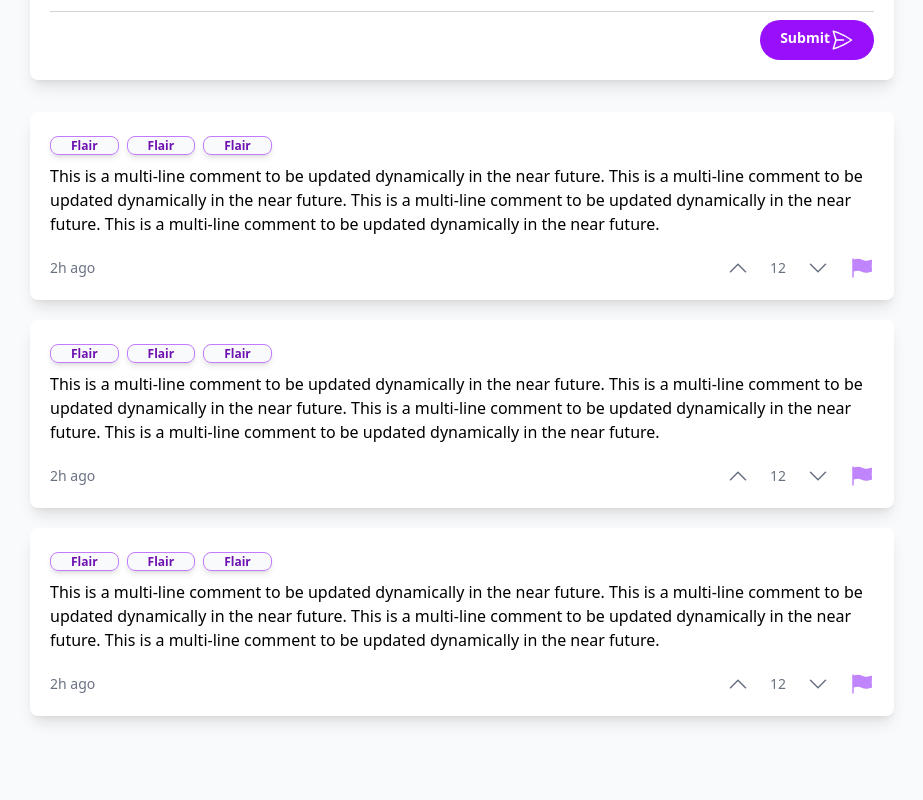
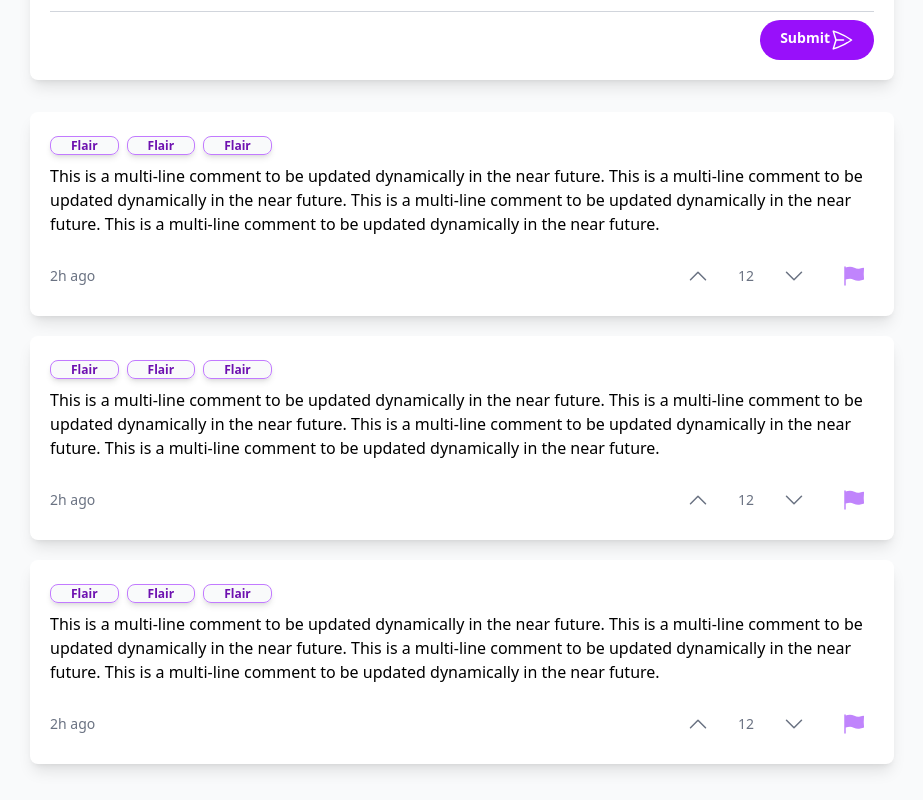
Before and after one commit to cs467-spring2025-discussion-app/capstone-discussion-app, a React (Vite) app in the folder frontend/: page / in a window 1280 px wide. Shown: the part 1229-2029 px from the top of the page, without its empty margins (178-1101 px from the left). Before the commit the page ends 1981 px from the top, so only its background shows below. Built offline with nearby package versions, Linux system fonts and the light colour scheme.

Commit message:
style: expand chevron click targets with padding

```diff
--- a/frontend/src/components/DisccusionComment.jsx
+++ b/frontend/src/components/DisccusionComment.jsx
@@ -11,19 +11,26 @@ export default function DiscussionComment() {
             <div className='w-full flex justify-between items-center text-sm text-gray-500 my-5 pr-5'>
                 <div className=''>2h ago</div>
                 <div className='flex items-center gap-5'>
-                    <svg xmlns="http://www.w3.org/2000/svg" fill="none" viewBox="0 0 24 24" strokeWidth={1.5} stroke="currentColor" className="size-6">
-                    <path className='cursor-pointer' strokeLinecap="round" strokeLinejoin="round" d="m4.5 15.75 7.5-7.5 7.5 7.5" />
-                    </svg>
+                    <button className="p-2 rounded hover:bg-gray-100">
+                        <svg xmlns="http://www.w3.org/2000/svg" fill="none" viewBox="0 0 24 24" strokeWidth={1.5} stroke="currentColor" className="size-6">
+                        <path strokeLinecap="round" strokeLinejoin="round" d="m4.5 15.75 7.5-7.5 7.5 7.5" />
+                        </svg>
+                    </button>
+
                     <p>12</p>
-                    <svg xmlns="http://www.w3.org/2000/svg" fill="none" viewBox="0 0 24 24" strokeWidth={1.5} stroke="currentColor" className="size-6">
-                    <path className='cursor-pointer' strokeLinecap="round" strokeLinejoin="round" d="m19.5 8.25-7.5 7.5-7.5-7.5" />
-                    </svg>
-                    <svg xmlns="http://www.w3.org/2000/svg" viewBox="0 0 24 24" fill="#c084fc" class="size-6">
-                    <path className='cursor-pointer' fill-rule="evenodd" d="M3 2.25a.75.75 0 0 1 .75.75v.54l1.838-.46a9.75 9.75 0 0 1 6.725.738l.108.054A8.25 8.25 0 0 0 18 4.524l3.11-.732a.75.75 0 0 1 .917.81 47.784 47.784 0 0 0 .005 10.337.75.75 0 0 1-.574.812l-3.114.733a9.75 9.75 0 0 1-6.594-.77l-.108-.054a8.25 8.25 0 0 0-5.69-.625l-2.202.55V21a.75.75 0 0 1-1.5 0V3A.75.75 0 0 1 3 2.25Z" clip-rule="evenodd" />
-                    </svg>
-                </div>
 
+                    <button className="p-2 rounded hover:bg-gray-100">
+                        <svg xmlns="http://www.w3.org/2000/svg" fill="none" viewBox="0 0 24 24" strokeWidth={1.5} stroke="currentColor" className="size-6">
+                        <path strokeLinecap="round" strokeLinejoin="round" d="m19.5 8.25-7.5 7.5-7.5-7.5" />
+                        </svg>
+                    </button>
 
+                    <button className="p-2 rounded hover:bg-gray-100">
+                        <svg xmlns="http://www.w3.org/2000/svg" viewBox="0 0 24 24" fill="#c084fc" className="size-6">
+                        <path fillRule="evenodd" d="M3 2.25a.75.75 0 0 1 .75.75v.54l1.838-.46a9.75 9.75 0 0 1 6.725.738l.108.054A8.25 8.25 0 0 0 18 4.524l3.11-.732a.75.75 0 0 1 .917.81 47.784 47.784 0 0 0 .005 10.337.75.75 0 0 1-.574.812l-3.114.733a9.75 9.75 0 0 1-6.594-.77l-.108-.054a8.25 8.25 0 0 0-5.69-.625l-2.202.55V21a.75.75 0 0 1-1.5 0V3A.75.75 0 0 1 3 2.25Z" clipRule="evenodd" />
+                        </svg>
+                    </button>
+                    </div>
             </div>
         </div>
     )
```
